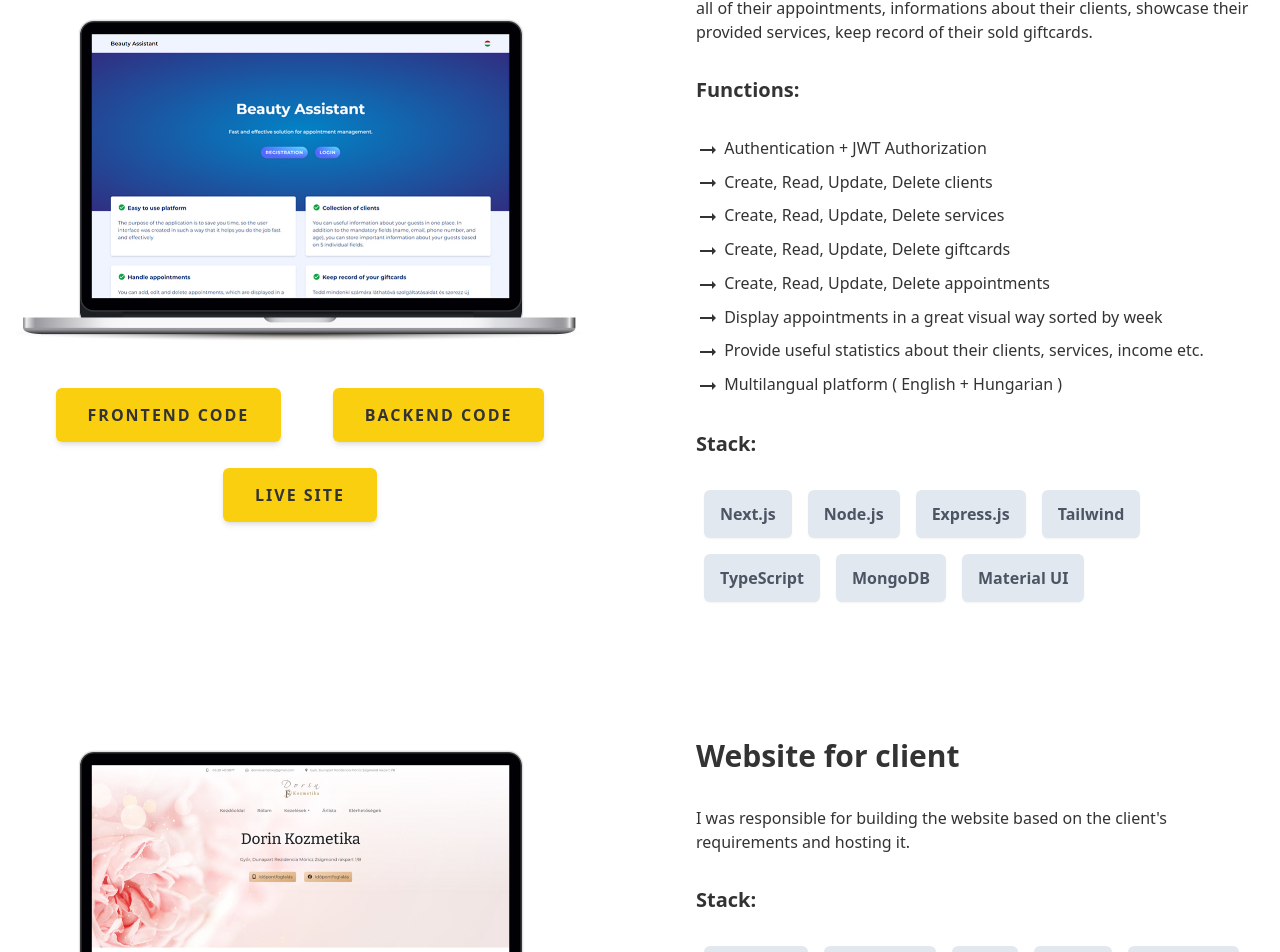
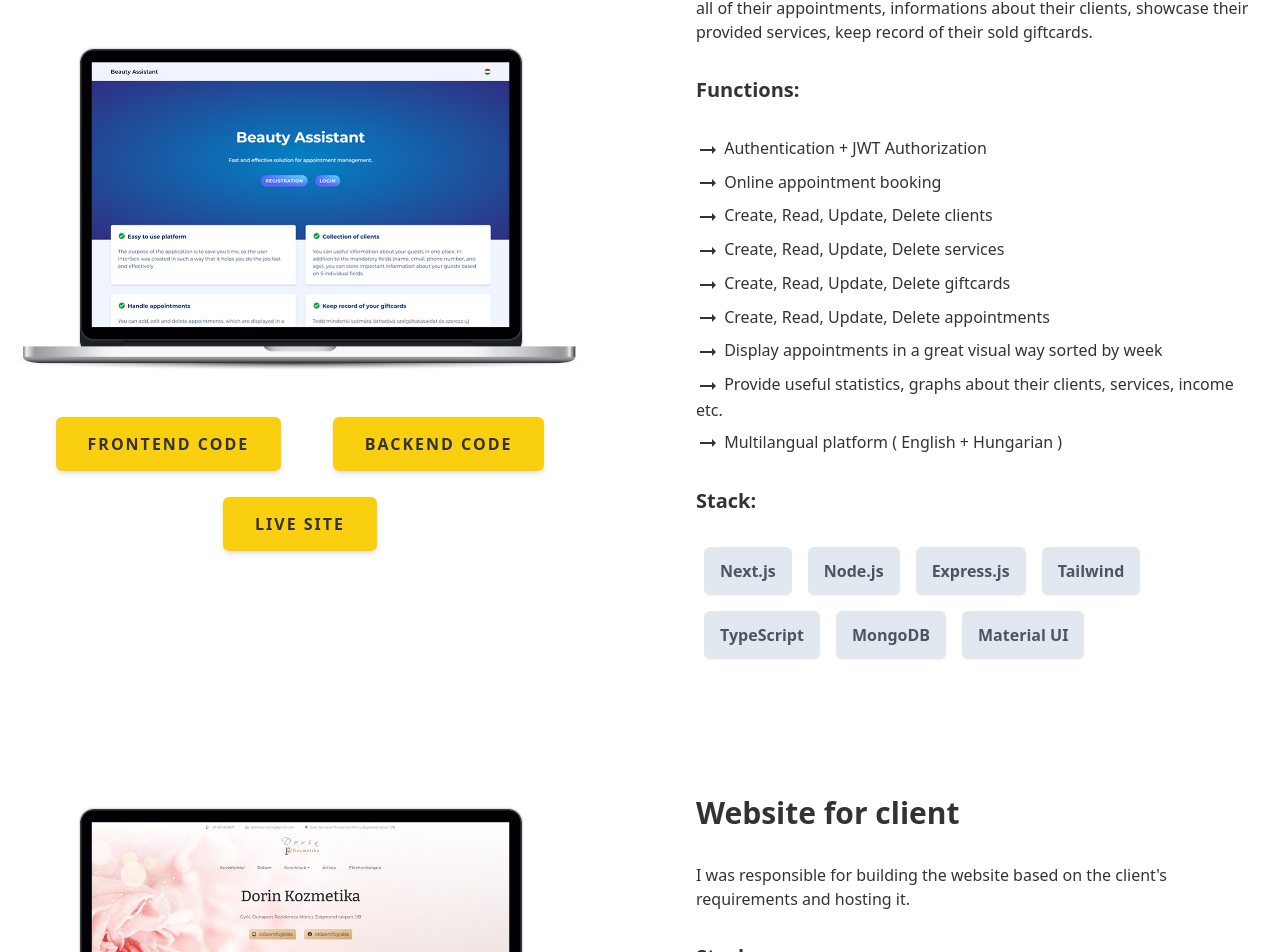
Before and after one commit to balazscsordas/portfolio-client, a Next.js app: page / in a window 1280 px wide. Shown: the part 1800-2752 px from the top of the page. Built offline with nearby package versions, Linux system fonts and the light colour scheme.

Commit message:
added new functions to Beauty Assistant

```diff
--- a/src/components/projects/ProjectsBlock.tsx
+++ b/src/components/projects/ProjectsBlock.tsx
@@ -17,12 +17,13 @@ const ProjectsBlock = () => {
                 linkToSite="https://beautyassistant.hu/"
                 functions={[
                     "Authentication + JWT Authorization",
+                    "Online appointment booking",
                     "Create, Read, Update, Delete clients",
                     "Create, Read, Update, Delete services",
                     "Create, Read, Update, Delete giftcards",
                     "Create, Read, Update, Delete appointments",
                     "Display appointments in a great visual way sorted by week",
-                    "Provide useful statistics about their clients, services, income etc.",
+                    "Provide useful statistics, graphs about their clients, services, income etc.",
                     "Multilangual platform ( English + Hungarian )"
                 ]}
                 stackList={[
```
